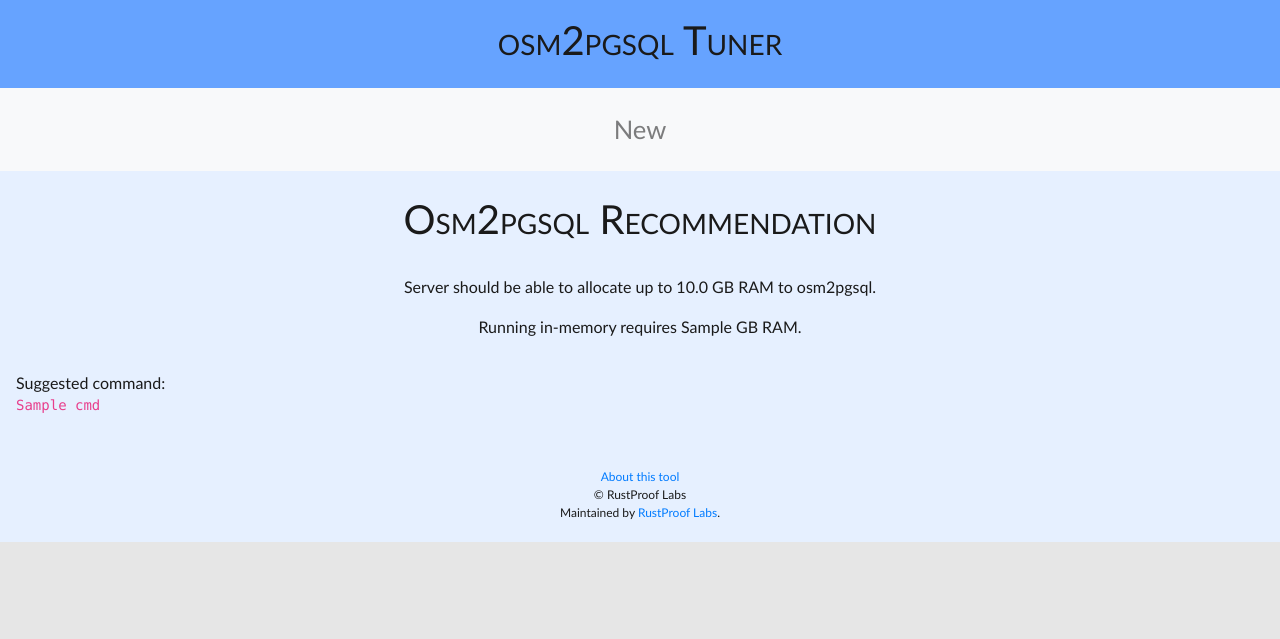
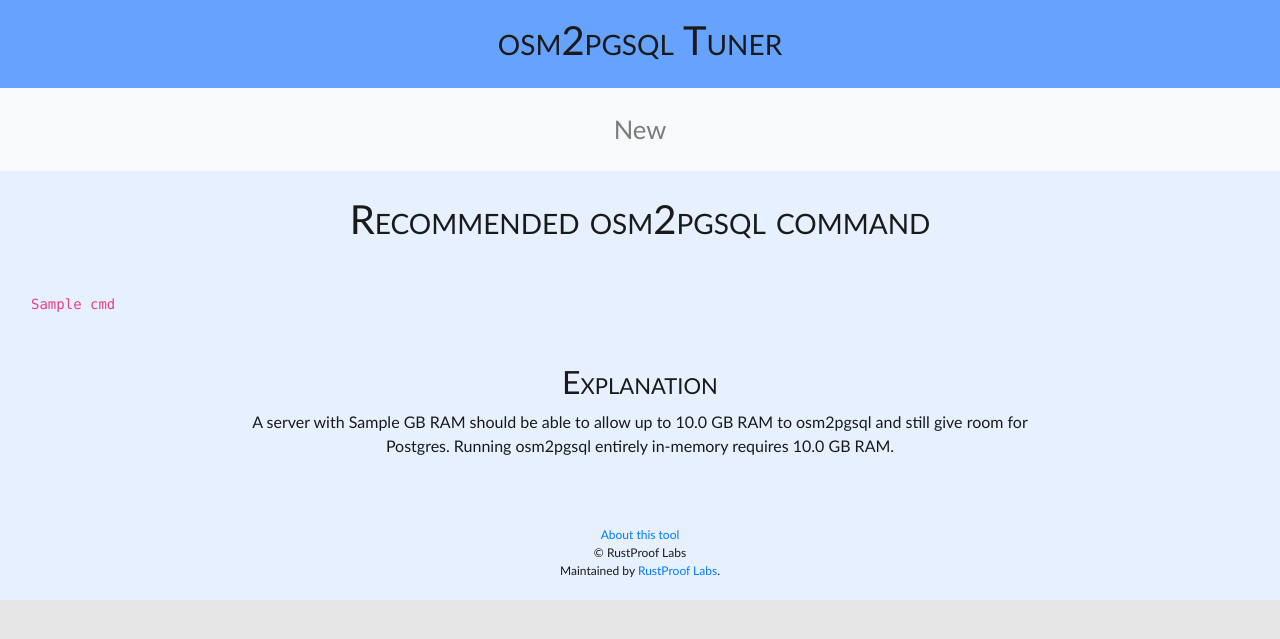
Before and after one commit to rustprooflabs/osm2pgsql-tuner, a Flask app: template webapp/templates/recommendation.html in a window 1280 px wide. Shown: the top 639 px of the page. Run offline with Flask 2, Linux system fonts and the light colour scheme; the template is opened without the code that fills it: most values are stand-ins (such as "Sample title", 1, 10 or a date in 2020); some libraries are stand-ins or nearby versions.

Commit message:
Improve wording on recommendation page. No change to the actual recommendation

```diff
--- a/webapp/routes.py
+++ b/webapp/routes.py
@@ -75,7 +75,9 @@
                 'osm2pgsql_slim_cache': rec.osm2pgsql_slim_cache,
                 'osm2pgsql_drop': rec.osm2pgsql_drop,
                 'osm2pgsql_flat_nodes': rec.osm2pgsql_flat_nodes,
-                'osm2pgsql_limited_ram': rec.osm2pgsql_limited_ram}
+                'osm2pgsql_limited_ram': rec.osm2pgsql_limited_ram,
+                'system_ram_gb': rec.system_ram_gb,
+                'osm2pgsql_append': rec.append}
 
     return rec_data
 
--- a/webapp/templates/recommendation.html
+++ b/webapp/templates/recommendation.html
@@ -3,27 +3,44 @@
 
 <div class="container-fluid">
     <h1 class="row text-center p-4">
-      Osm2pgsql Recommendation
+      Recommended osm2pgsql command
     </h1>
 
-    <p class="row text-center">
-        Server should be able to allocate up to
-        {{ "%.1f"|format(rec_data.osm2pgsql_cache_max) }} GB RAM to osm2pgsql.
-    </p>
-
-    <p class="row text-center">
-        Running in-memory requires {{ rec_data.osm2pgsql_noslim_cache }} GB RAM.
-    </p>
 
     <div class="row p-3">
+        <p class="col-md-6">
+            <code>
+                {{ rec_data.cmd | safe }}
+            </code>
+        </p>
+    </div>
+
+    <div class="row p-3 text-center">
+        <h2 class="col-md-12">
+            Explanation
+        </h2>
+
+
         <div class="col-md-8">
-            <div class="row">
-            Suggested command:
-            </div>
+            {% if rec_data.osm2pgsql_append %}
+                <p class="row text-center alert alert-warning">
+                    Append method requires&nbsp;<code>--slim</code>&nbsp;without
+                    &nbsp;<code>--drop</code>.
+                </p>
 
-            <code class="row">{{ rec_data.cmd | safe }}</code>
+            {% endif %}
+
+                <p class="row text-center">
+                    A server with {{ rec_data.system_ram_gb }} GB RAM should be able to allow up to
+                    {{ "%.1f"|format(rec_data.osm2pgsql_cache_max) }} GB RAM to osm2pgsql
+                    and still give room for Postgres.
+
+                    Running osm2pgsql entirely in-memory requires
+                    {{ "%.1f"|format(rec_data.osm2pgsql_noslim_cache) }} GB RAM.
+                </p>
         </div>
     </div>
+
 
     <p class="row text-center">
         {% if rec_data.osm2pgsql_noslim %}
```
